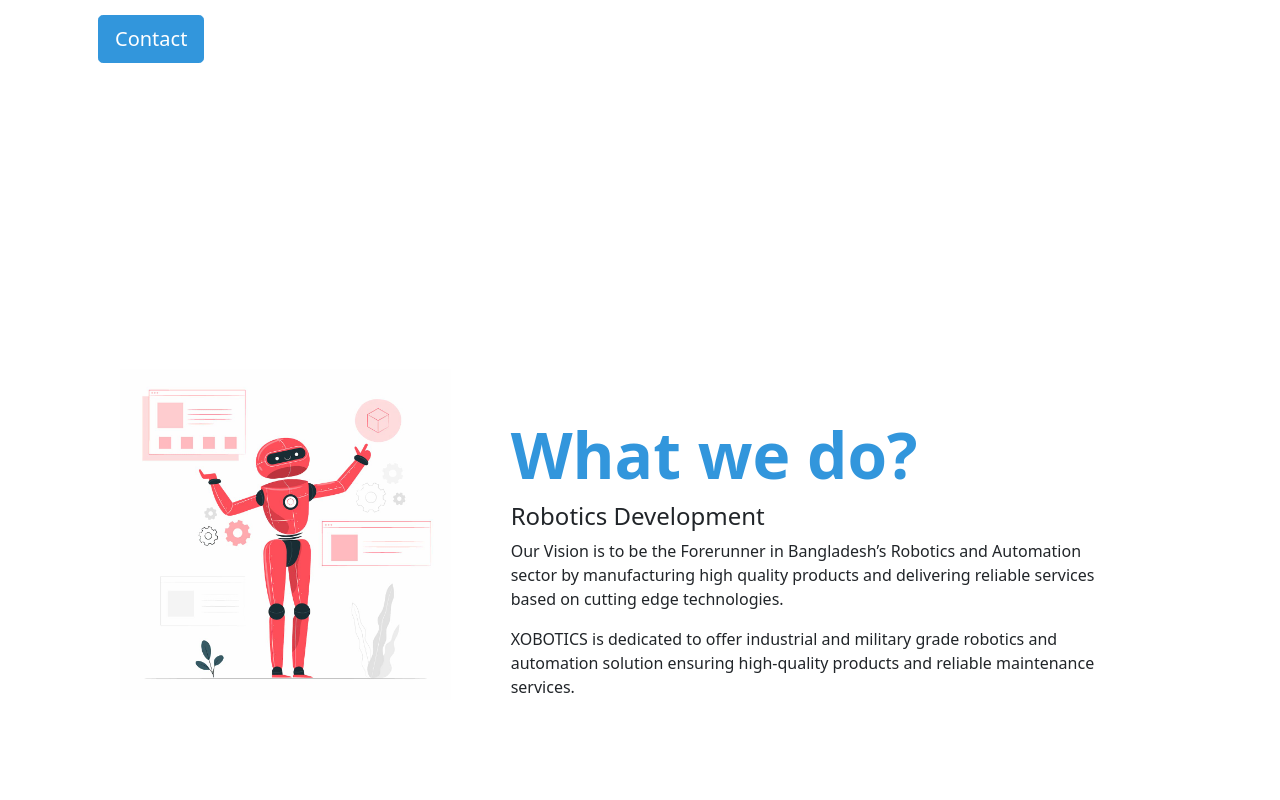
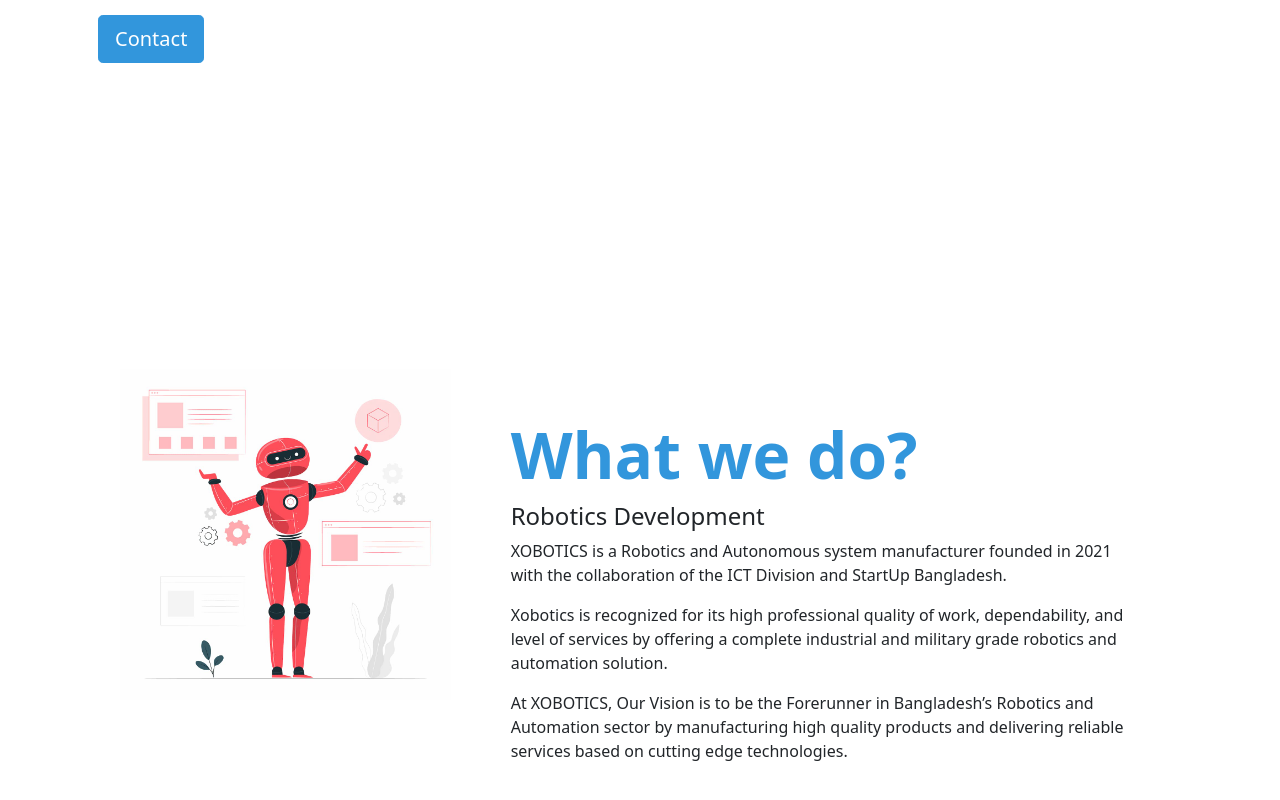
Before and after one commit to xobotics/xobotics.github.io, a Nuxt app: page / in a window 1280 px wide. Shown: the part 648-1448 px from the top of the page. Built offline with nearby package versions, Linux system fonts and the light colour scheme.

Commit message:
img change

```diff
--- a/components/home/about.vue
+++ b/components/home/about.vue
@@ -10,14 +10,19 @@
         </h2>
         <h4>Robotics Development</h4>
         <p>
-          Our Vision is to be the Forerunner in Bangladesh’s Robotics and
-          Automation sector by manufacturing high quality products and
-          delivering reliable services based on cutting edge technologies.
+          XOBOTICS is a Robotics and Autonomous system manufacturer founded in
+          2021 with the collaboration of the ICT Division and StartUp
+          Bangladesh.
         </p>
         <p>
-          XOBOTICS is dedicated to offer industrial and military grade robotics
-          and automation solution ensuring high-quality products and reliable
-          maintenance services.
+          Xobotics is recognized for its high professional quality of work,
+          dependability, and level of services by offering a complete industrial
+          and military grade robotics and automation solution.
+        </p>
+        <p>
+          At XOBOTICS, Our Vision is to be the Forerunner in Bangladesh’s
+          Robotics and Automation sector by manufacturing high quality products
+          and delivering reliable services based on cutting edge technologies.
         </p>
         <!--<p>
           XOBOTICS, a system integrator in Bangladesh, was founded in 2021 with
--- a/components/home/hero.vue
+++ b/components/home/hero.vue
@@ -9,7 +9,7 @@
           Develops the next generation industrial and military grade robots
         </h4>
         <p>
-          XOBOTICS is an Robotics and Autonomous system manufacturer with the
+          XOBOTICS is a Robotics and Autonomous system manufacturer with the
           collaboration of ICT Division in Bangladesh. It is dedicated to offer
           industrial and military grade robotics and automation solution
           ensuring high-quality products and reliable maintenance services.
--- a/pages/team/index.vue
+++ b/pages/team/index.vue
@@ -11,7 +11,7 @@
     <div class="my-5 row justify-content-center">
       <div class="col-lg-3">
         <div class="card">
-          <img src="/img/team/akib_zaman.jpg" class="card-img-top" alt="Arm" />
+          <img src="/img/team/akib_zaman.jpg" class="card-img-top" alt="Akib Zaman" />
           <div class="card-body">
             <h5 class="card-title">Akib Zaman</h5>
             <p class="card-text">Director & CEO</p>
@@ -20,7 +20,7 @@
       </div>
       <div class="col-lg-3">
         <div class="card">
-          <img src="/img/team/ahasan.jpg" class="card-img-top" alt="Arm" />
+          <img src="/img/team/ahasan.jpg" class="card-img-top" alt="Ahasan" />
           <div class="card-body">
             <h5 class="card-title">Ahasan Siddique</h5>
             <p class="card-text">Chief Operating Officer</p>
@@ -29,7 +29,7 @@
       </div>
       <div class="col-lg-3">
         <div class="card">
-          <img src="/img/team/tanjim.jpeg" class="card-img-top" alt="Arm" />
+          <img src="/img/team/tanjim.jpg" class="card-img-top" alt="Tanjim" />
           <div class="card-body">
             <h5 class="card-title">Shoeb Ahmed</h5>
             <p class="card-text">Chief Technology Officer</p>
@@ -38,7 +38,7 @@
       </div>
       <div class="col-lg-3">
         <div class="card">
-          <img src="/img/team/shafayet.jpg" class="card-img-top" alt="Arm" />
+          <img src="/img/team/shafayet.jpg" class="card-img-top" alt="Shafayet" />
           <div class="card-body">
             <h5 class="card-title">Shafayetul Islam</h5>
             <p class="card-text">Principal Hardware Officer</p>
```
Also changed, not shown: static/img/team/ahasan.jpg, static/img/team/tanjim.jpg (added).
